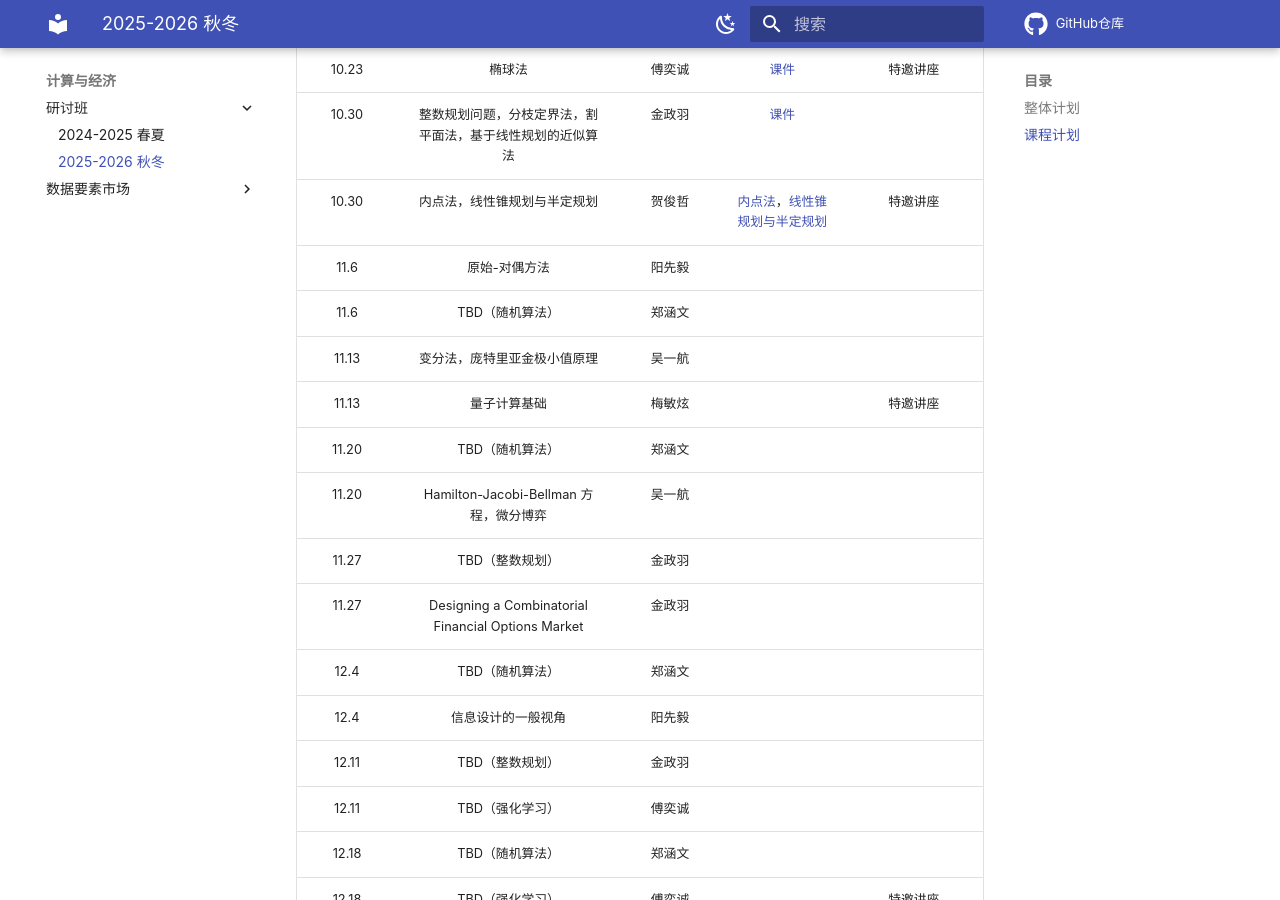
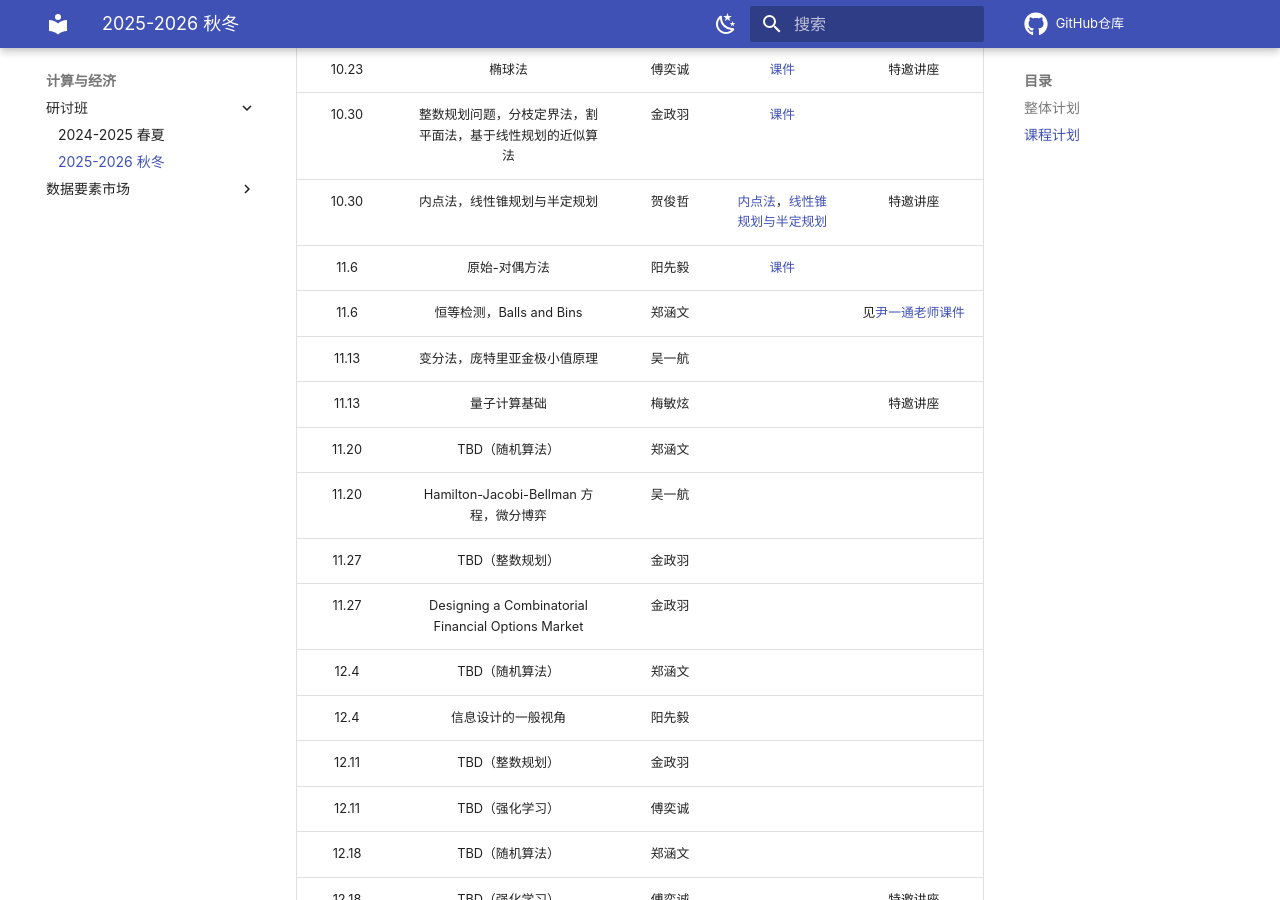
Before and after one commit to yhwu-is/Teach, an MkDocs documentation site: the page built from docs/ec/seminar/25fa.md, in a window 1280 px wide and 900 px high, scrolled down 1798 px. Built offline with MkDocs 1.6.1 and Material for MkDocs 9.7.7, drawn with Linux system fonts in a browser that asks for light colours; comment, search, counter and statistics services are not loaded.

Commit message:
docs: 更新EC讨论班

```diff
--- a/docs/ec/seminar/25fa.md
+++ b/docs/ec/seminar/25fa.md
@@ -48,8 +48,8 @@
 | 10.23 | 椭球法 | 傅奕诚 | [课件](25fa/EC_seminar_Ellipsoid.pdf) | 特邀讲座 |
 | 10.30 | 整数规划问题，分枝定界法，割平面法，基于线性规划的近似算法 | 金政羽 | [课件](25fa/整数规划.pdf) |  |
 | 10.30 | 内点法，线性锥规划与半定规划 | 贺俊哲 | [内点法](25fa/IPM.pdf)，[线性锥规划与半定规划](25fa/CP.pdf) | 特邀讲座 |
-| 11.6 | 原始-对偶方法 | 阳先毅 |  |  |
-| 11.6 | TBD（随机算法） | 郑涵文 |  |  |
+| 11.6 | 原始-对偶方法 | 阳先毅 | [课件](25fa/原始-对偶方法.pdf) |  |
+| 11.6 | 恒等检测，Balls and Bins | 郑涵文 |  | 见[尹一通老师课件](https://tcs.nju.edu.cn/wiki/index.php/%E9%9A%8F%E6%9C%BA%E7%AE%97%E6%B3%95_(Fall_2015)) |
 | 11.13 | 变分法，庞特里亚金极小值原理 | 吴一航 |  |  |
 | 11.13 | 量子计算基础 | 梅敏炫 |  | 特邀讲座 |
 | 11.20 | TBD（随机算法） | 郑涵文 |  |  |
```
Also changed, not shown: 1 other file.
